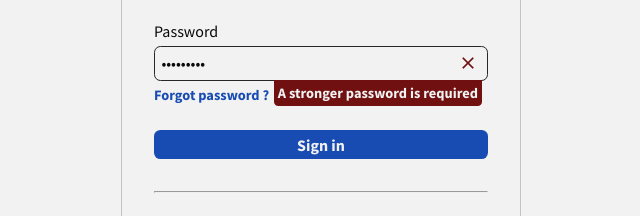
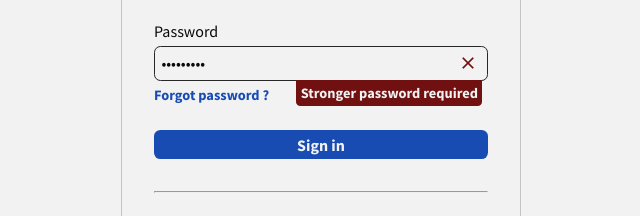
Before and after one commit to MartinHeywang/perfect-login-page, a plain HTML site: page index.html in a window 1280 px wide. Both pictures are taken after typing "name@example.com", "Sample123" into the empty fields and a click on the button "Sign in". Shown: the part 268-484 px from the top of the page, 319-959 px from the left. Drawn offline with Linux system fonts and the light colour scheme.

Commit message:
Moved "incorrect" messages to actual elements

```diff
--- a/index.html
+++ b/index.html
@@ -29,6 +29,7 @@
                     <label for="email">Email</label>
                     <div class="input-box email-input-box">
                         <input id="email" type="email" placeholder="smart@cookie.com" />
+                        <div class="input-box-wrong email-input-box-wrong">Invalid email</div>
                     </div>
                     <button class="form-forgot forgot-email" type="button">
                         Forgot email&nbsp;?
@@ -38,6 +39,7 @@
                     <label for="password">Password</label>
                     <div class="input-box password-input-box">
                         <input id="password" type="password" />
+                        <div class="input-box-wrong password-input-box-wrong">Stronger password required</div>
                     </div>
                     <button class="form-forgot forgot-password" type="button">
                         Forgot password&nbsp;?
--- a/style.css
+++ b/style.css
@@ -130,9 +130,7 @@ body {
     transform: translateY(-50%);
 }
 
-.form .incorrect .input-box::before {
-    content: "";
-
+.input-box-wrong {
     display: none;
 
     position: absolute;
@@ -149,20 +147,11 @@ body {
     font-size: .9rem;
     color: var(--clr-neutral-900);
 
-    /* box-shadow: 0 0 .5em black; */
     pointer-events: none;
 }
 
-.form .incorrect .input-box:focus-within:before {
+.incorrect .input-box-wrong {
     display: revert;
-}
-
-.form .incorrect .email-input-box::before {
-    content: "Invalid email";
-}
-
-.form .incorrect .password-input-box::before {
-    content: "A stronger password is required";
 }
 
 .form-forgot {
```
